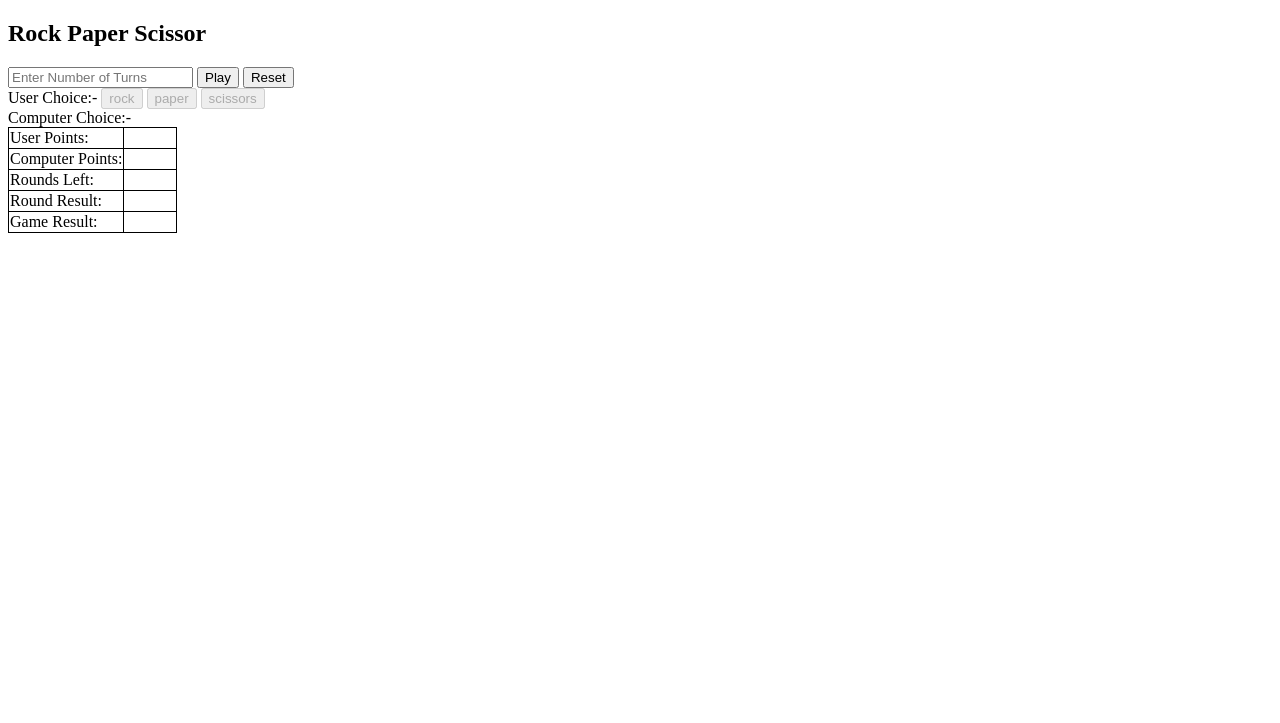
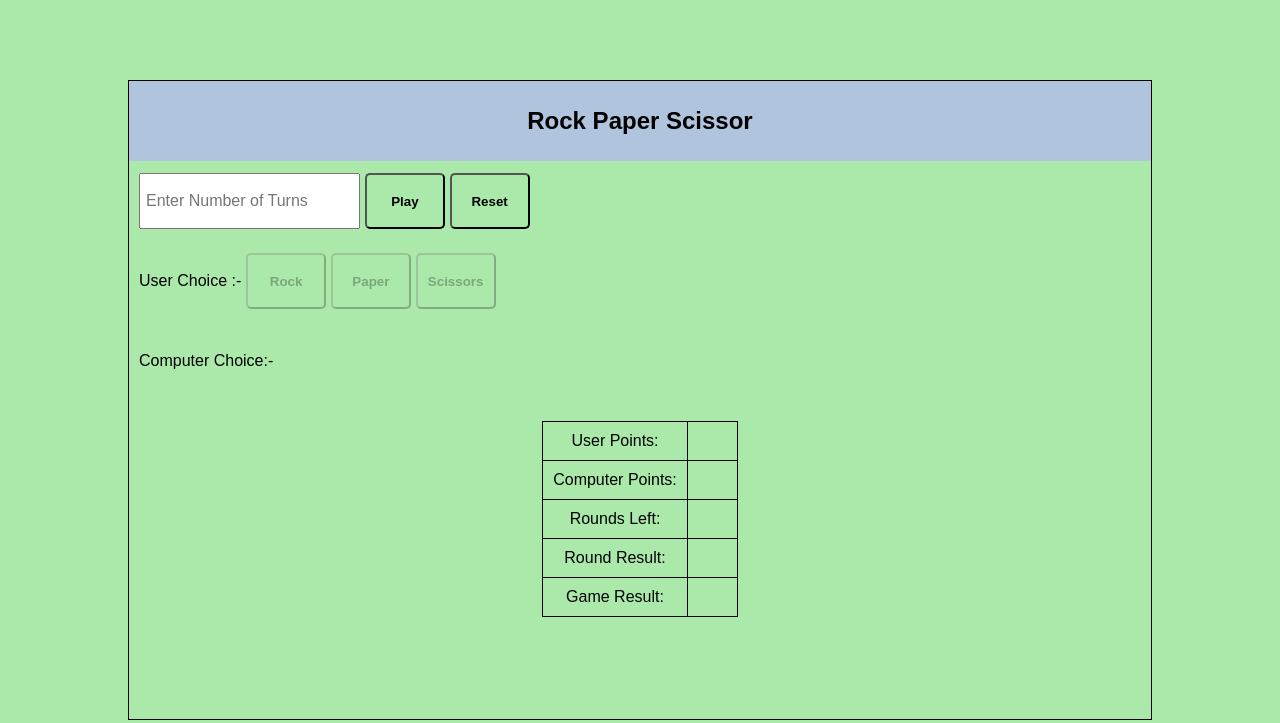
Before and after one commit to beincharacter/Rock-Paper-Scissor, a plain HTML site: page index.html in a window 1280 px wide. Drawn offline with Linux system fonts and the light colour scheme.

Commit message:
Added CSS

```diff
--- a/index.html
+++ b/index.html
@@ -1,35 +1,46 @@
 <!DOCTYPE html>
 <html lang="en">
+
 <head>
     <meta charset="UTF-8">
     <meta http-equiv="X-UA-Compatible" content="IE=edge">
     <meta name="viewport" content="width=device-width, initial-scale=1.0">
     <title>Rock Paper Scissors</title>
+    <link rel="stylesheet" href="./style.css">
     <style>
-        table, tr, td {
+        table,
+        tr,
+        td {
             border: 1px solid black;
             border-collapse: collapse;
         }
+
         .a {
             width: 50px;
         }
     </style>
 </head>
+
 <body>
     <div class="main-container">
+        <div class="game_box">
             <h2>Rock Paper Scissor</h2>
+            <div class="main_game_box">
+            <div class="main_game_area">
                 <div class="play">
-            <input type="number" name="noOfTurns" id="turns" data-ns-test="game-number" placeholder="Enter Number of Turns">
+                    <input type="number" name="noOfTurns" id="turns" data-ns-test="game-number"
+                        placeholder="Enter Number of Turns">
                     <input type="button" value="Play" data-ns-test="play-game">
                     <input type="button" value="Reset" class="reset-btn">
                 </div>
-        <div class="user">User Choice:-
-            <button data-ns-test="rock" class="user-choice" value="rock" disabled>rock</button>
-            <button data-ns-test="paper" class="user-choice" value="paper" disabled>paper</button>
-            <button data-ns-test="scissors" class="user-choice" value="scissors" disabled>scissors</button>
+                <div class="user">User Choice :-
+                    <button data-ns-test="rock" class="user-choice" value="rock" disabled>Rock</button>
+                    <button data-ns-test="paper" class="user-choice" value="paper" disabled>Paper</button>
+                    <button data-ns-test="scissors" class="user-choice" value="scissors" disabled>Scissors</button>
                 </div>
-        <div class="computer" >Computer Choice:-
+                <div class="computer">Computer Choice:-
                     <strong data-ns-test="computer-choose"></strong>
+                </div>
             </div>
             <div class="table">
                 <table>
@@ -54,9 +65,9 @@
                         <td class="a" data-ns-test="game-result"></td>
                     </tr>
                 </table>
-        </div>
-
+            </div></div>
         </div>
         <script src="script.js"></script>
 </body>
+
 </html>
--- /dev/null
+++ b/style.css
@@ -0,0 +1,114 @@
+* {
+    margin: 0;
+    padding: 0;
+    box-sizing: border-box;
+    /* border: 1px solid black; */
+    font-family: sans-serif;
+}
+
+body {
+    background-color: rgb(170, 233, 170);
+}
+
+.main-container {
+    display: flex;
+    flex-direction: column;
+    height: 100vh;
+    justify-content: center;
+    align-items: center;
+}
+
+
+
+.game_box {
+    height: 80vh;
+    width: 80vw;
+    display: flex;
+    flex-direction: column;
+    border: 1px solid black;
+}
+
+h2 {
+    height: 10vh;
+    display: flex;
+    justify-content: center;
+    align-items: center;
+    background-color: lightsteelblue;
+}
+
+.play, .user, .computer, .table {
+    padding-left: 10px;}
+
+.play {
+    height: 10vh;
+    display: flex;
+    /* justify-content: center; */
+    align-items: center;
+    width: 40%;
+}
+
+.play > input[type= 'number'] {
+    height: 70%;
+    padding: 5px;
+    font-size: 16px;
+}
+
+.play > input[type= 'button'] {
+    height: 70%;
+    font-weight: 700;
+    margin-left: 5px;
+    width: 20%;
+    border-radius: 5px;
+    background-color: transparent;
+    cursor: pointer;
+}
+
+.play > input[type= 'button']:hover {
+    background-color: rgb(113, 210, 113);
+}
+
+.user {
+    height: 10vh;
+    display: flex;
+    /* justify-content: center; */
+    align-items: center;
+    width: 40%;
+}
+
+.user > button {
+    height: 70%;
+    font-weight: 700;
+    margin-left: 5px;
+    width: 20%;
+    border-radius: 5px;
+    background-color: transparent;
+    cursor: pointer;
+
+}
+
+.user > button:hover {
+    background-color: rgb(113, 210, 113);
+}
+
+.computer {
+    height: 10vh;
+    display: flex;
+    /* justify-content: center; */
+    align-items: center;
+    width: 40%;
+}
+
+.table {
+  padding: 20px;
+  display: flex;
+  justify-content: center;
+  text-align: center;
+}
+
+.table table {
+  padding: 20px;
+}
+
+.table td {
+  padding: 10px;
+}
```
Lines whose indentation alone changed are shown as unchanged.
